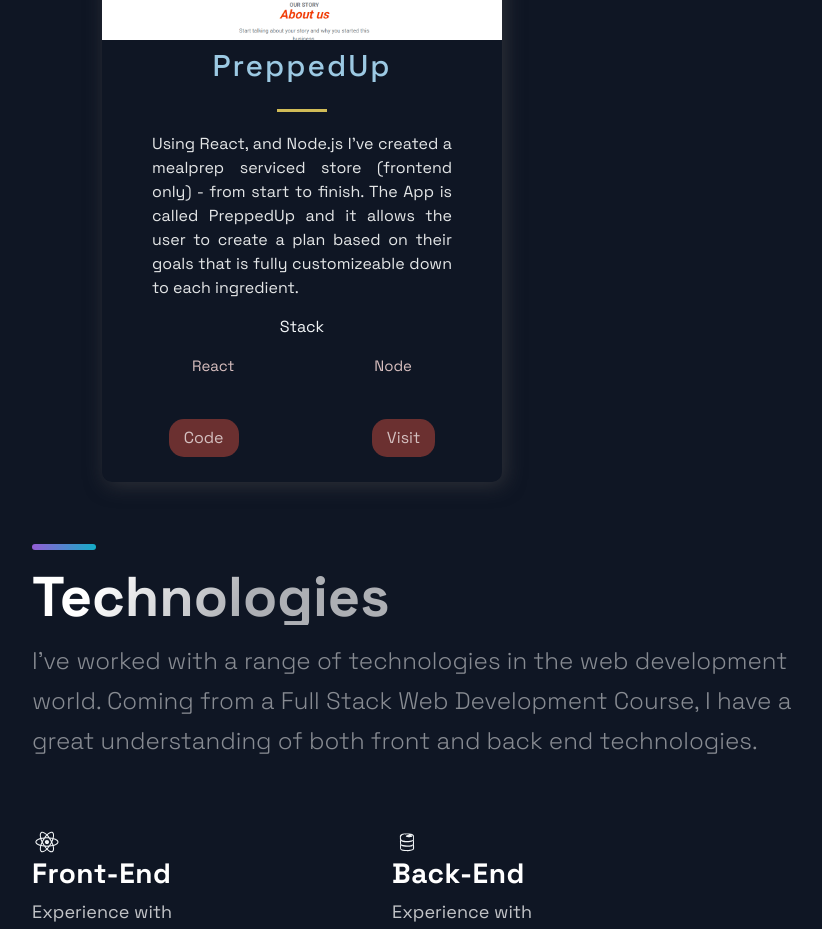
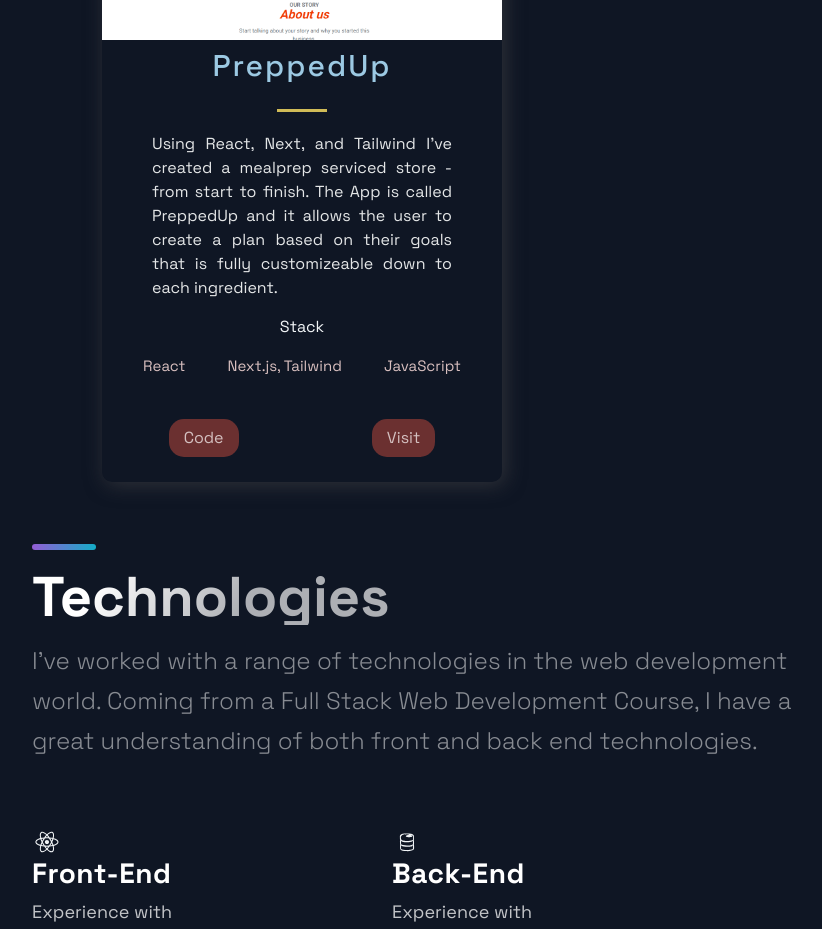
Before and after one commit to ClickAimbot/my_portfolio, a Next.js app: page / in a window 1280 px wide. Shown: the part 1117-2046 px from the top of the page, without its empty margins (88-910 px from the left). Built offline with nearby package versions, Linux system fonts and the light colour scheme.

Commit message:
updated tags

```diff
--- a/src/constants/constants.js
+++ b/src/constants/constants.js
@@ -1,9 +1,9 @@
 export const projects = [
   {
     title: 'PreppedUp',
-    description: "Using React, and Node.js I've created a mealprep serviced store (frontend only) - from start to finish. The App is called PreppedUp and it allows the user to create a plan based on their goals that is fully customizeable down to each ingredient.",
+    description: "Using React, Next, and Tailwind I've created a mealprep serviced store - from start to finish. The App is called PreppedUp and it allows the user to create a plan based on their goals that is fully customizeable down to each ingredient.",
     image: '/images/mp_homepage.png',
-    tags: ['React', 'Node'],
+    tags: ['React', 'Next.js, Tailwind', 'JavaScript'],
     source: 'https://github.com/ClickAimbot/preppedup',
     visit: 'https://preppedup.net',
     id: 0,
```
